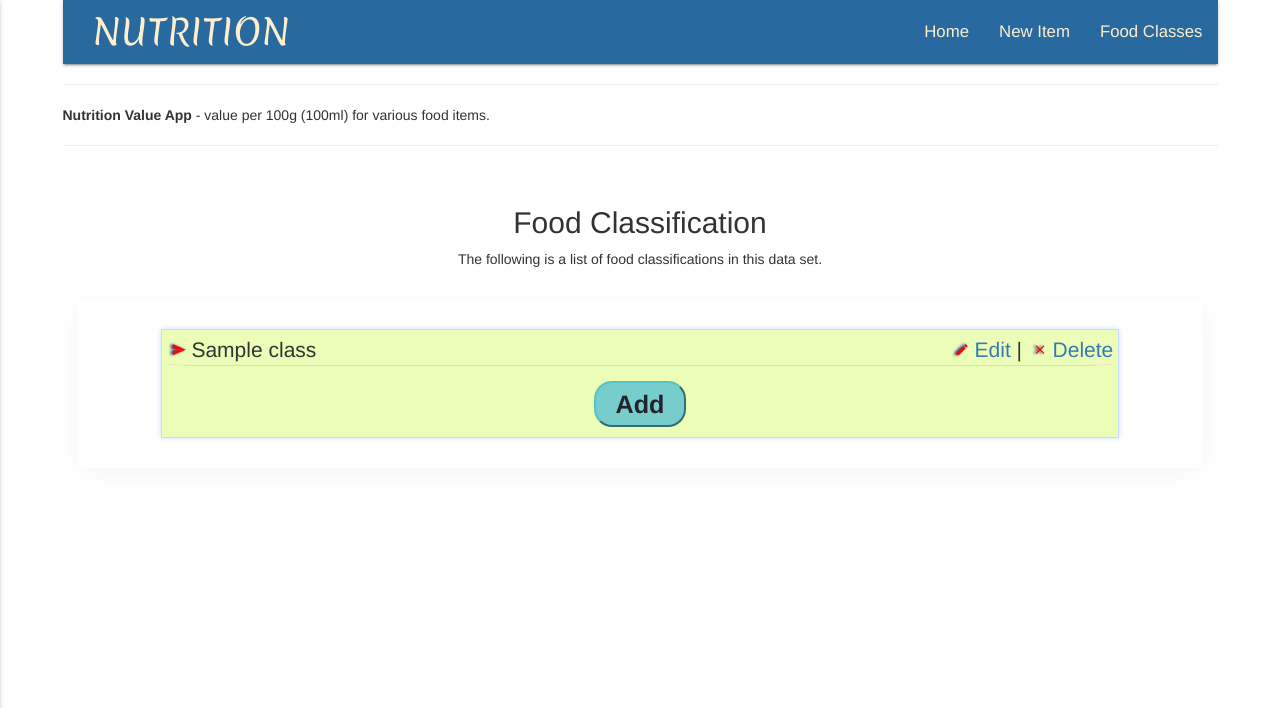
After one commit to abonello/food_nutrition, a Flask app: page /get_classification in a window 1280 px wide. The commit adds this page. Shown: the top 708 px of the page. Run offline with Flask 2, Linux system fonts and the light colour scheme; a database or web service that is not in the repository returns one stand-in record (values such as "Sample title"); some libraries are stand-ins or nearby versions.

Commit message:
classification page

```diff
--- a/run.py
+++ b/run.py
@@ -120,6 +120,16 @@ def insert_food_item():
     foods.insert_one(data)
     return redirect(url_for("get_food_items"))
 
+
+
+
+
+#-------------FOOD CLASSES-----------------------------
+@app.route("/get_classification")
+def get_classification():
+    return render_template("classification.html", classification=mongo.db.classification.find())
+
+
 if __name__ == '__main__':
     # app.run(host=os.getenv('IP'), port=int(os.getenv('PORT', 8080)), debug=True)
     app.run(host=os.getenv('IP'), port=os.getenv('PORT'), debug=True) # Is it because of the different server?
--- a/static/css/style.css
+++ b/static/css/style.css
@@ -152,7 +152,7 @@ a.button-collapse i:hover {
     justify-content: center;
 }
 
-.btnEdit {
+.btnEdit, .btnAdd {
     color: #212529;
     font-size: 1.2em;
     background-color: #7cc;
@@ -262,3 +262,49 @@ a.button-collapse i:hover {
     padding: 3px 10px;
     background-color: #fec;
 }
+
+.classes {
+    position: relative;
+    max-height: 100vh;
+    width: 90%;
+    margin: auto;
+    padding: 5px;
+    border: 1px solid #c9dcff;
+    background-color: #ecfdb7;
+    font-size: 1.5em;
+    box-shadow: 0px 0px 5px #c9dcff;
+}
+
+.classes>ul>li {
+    border-bottom: 1px solid #e8d4d4;
+    border-radius: 30px/3px;
+    font-size: 0.7em;
+}
+
+.classList {
+    color: red;
+    text-shadow: -2px 0px 3px #0b136f;
+    font-size: 0.7em;
+    margin: 0 5px;
+
+}
+
+.delClass {
+    position: absolute;
+    right: 5px;
+}
+
+/* .delClass a {
+    font-size: 0.5em;
+} */
+
+@media screen and (min-width: 600px) {
+    /* .delClass a {
+        font-size: 0.7em;
+    } */
+    .classes>ul>li {
+        border-bottom: 1px solid #e8d4d4;
+        border-radius: 30px/3px;
+        font-size: 1em;
+    }
+}
--- a/templates/base.html
+++ b/templates/base.html
@@ -4,7 +4,7 @@
     <meta charset="UTF-8">
     <meta name="viewport" content="width=device-width, initial-scale=1.0">
     <meta http-equiv="X-UA-Compatible" content="ie=edge">
-    <title>Document</title>
+    <title>Food Nutrition Value</title>
     <link href="https://fonts.googleapis.com/icon?family=Material+Icons" rel="stylesheet">
     <link rel="stylesheet" href="https://cdnjs.cloudflare.com/ajax/libs/materialize/0.100.2/css/materialize.min.css">
     <link rel="stylesheet" type="text/css" href="https://fonts.googleapis.com/css?family=Roboto:300,400,500,700|Roboto+Slab:400,700|Material+Icons" />
@@ -28,14 +28,14 @@
                     <ul id="wide-menu" class="right hide-on-med-and-down">
                         <li><a href="{{ url_for('get_food_items') }}">Home</a></li>
                         <li><a href="{{ url_for('add_food_item') }}">New Item</a></li>
-                        <!-- <li><a href="{#{ url_for('get_categories') }#}">Categories</a></li>
-                        <li><a href="{#{ url_for('add_category') }#}">Add Category</a></li> -->
+                        <li><a href="{{ url_for('get_classification') }}">Food Classes</a></li>
+                        <!-- <li><a href="{#{ url_for('add_category') }#}">Add Category</a></li> -->
                     </ul>
                     <ul class="side-nav" id="mobile-menu">
                         <li><a href="{{ url_for('get_food_items') }}">Home</a></li>
                         <li><a href="{{ url_for('add_food_item') }}">New Item</a></li>
-                        <!-- <li><a href="{#{ url_for('get_categories') }#}">Categories</a></li>
-                        <li><a href="{#{ url_for('add_category') }#}">Add Category</a></li> -->
+                        <li><a href="{{ url_for('get_classification') }}">Food Classes</a></li>
+                        <!-- <li><a href="{#{ url_for('add_category') }#}">Add Category</a></li> -->
                     </ul>
                 </div>
             </nav>
--- /dev/null
+++ b/templates/classification.html
@@ -0,0 +1,119 @@
+{% extends "base.html" %}
+{% block content %}
+
+    <div class="row"> <!-- Heading for Accordion -->
+        <div class="col-md-12">
+            <div class="section-title text-center">
+                <h2>Food Classification</h2>
+                <span></span>
+                <p>The following is a list of food classifications in this data set.</p>
+            </div>
+        </div>
+    </div>
+
+    <div class="row">  <!-- Holds Accordion Panels -->
+        <div class="col-sm-12">
+            <div class="panel-group" id="accordion">
+            <!-- JINJA TEMPLATING START -->
+                <div class="classes">
+                    <ul>
+                        {% for class in classification %}
+                                <li><i class="material-icons prefix classList">send</i>{{ class.class }}
+                                    <span class="delClass">
+                                        <a href="#">
+                                        <i class="material-icons prefix classList">create</i>Edit </a> |
+                                        <a href="#">
+                                        <i class="material-icons prefix classList">clear</i>Delete </a>
+                                    </span>
+                                </li>
+                        {% endfor %}
+                    </ul>
+                    <div class="card-button">
+                        <div class="btnGroup1">
+                            <!-- <button class="btnEdit onclick=""><strong>Edit</strong></button> -->
+                            <button class="btnAdd" onclick=""><strong>Add</strong></button>
+                        </div>
+                    </div>
+                </div>
+
+
+
+
+
+            <!-- JINJA FOR loop to build accordion -->
+            {% for foodItem in food %}
+                <div class="panel panel-primary">
+                    <div class="panel-heading">
+                        <h4 class="panel-title accordion-toggle" data-target="#panel{{ loop.index }}" data-toggle="collapse" data-parent="#accordion">{{ foodItem.name }}
+                                - {{ foodItem.brand }} - {{ foodItem.classification }}
+                            <i class="indicator glyphicon glyphicon-chevron-down  pull-right"></i>
+                        </h4>
+                    </div>
+                    <div id="panel{{ loop.index }}" class="panel-collapse collapse">
+                        <div class="panel-body panel-size">
+                            <div class="flip3D">
+                                <div class="card back slow" id="box{{ loop.index }}_back">
+                                    <h4>More information</h4>
+                                    <p>{{ foodItem.notes }}</p>
+                                    <p>This item was bought from {{ foodItem.shop }}.</p>
+                                    <div class="card-button">
+                                        <div class="btnGroup1">
+                                            <button class="btnEdit onclick=""><strong>Edit</strong></button>
+                                            <button class="btnDelete" onclick=""><strong>Delete</strong></button>
+                                        </div>
+                                        <div class="btnGroup2">
+                                            <button class="btnFlip" onclick="flipBox('box{{ loop.index }}_front', 'box{{ loop.index }}_back')"><strong>Back to Front</strong></button>
+                                        </div>
+                                    </div>
+                                </div>
+                                <div class="card front slow" id="box{{ loop.index }}_front">
+                                    <div class="cardContent">
+                                        <div class="cardItem">
+                                            <h4>Energy:</h4>
+                                            <p>{{ foodItem.energy1 }} / {{ foodItem.energy2 }}</p>
+                                        </div>
+                                        <div class="cardItem">
+                                            <h4>Fats:</h4>
+                                            <p>{{ foodItem.fat }}</p>
+                                        </div>
+                                        <div class="cardItem">
+                                            <h4>Saturate:</h4>
+                                            <p>{{ foodItem.saturated }}</p>
+                                        </div>
+                                        <div class="cardItem">
+                                            <h4>Carbohydrates:</h4>
+                                            <p>{{ foodItem.carbohydrates }}</p>
+                                        </div>
+                                        <div class="cardItem">
+                                            <h4>Sugar:</h4>
+                                            <p>{{ foodItem.sugar }}</p>
+                                        </div>
+                                        <div class="cardItem">
+                                            <h4>Fibre:</h4>
+                                            <p>{{ foodItem.fibre }}</p>
+                                        </div>
+                                        <div class="cardItem">
+                                            <h4>Protein:</h4>
+                                            <p>{{ foodItem.protein }}</p>
+                                        </div>
+                                        <div class="cardItem">
+                                            <h4>Salt:</h4>
+                                            <p>{{ foodItem.salt }}</p>
+                                        </div>
+                                    </div>
+                                    <div class="card-button">
+                                        <div class="btnGroup2">
+                                            <button class="btnFlip" onclick="flipBox('box{{ loop.index }}_front', 'box{{ loop.index }}_back')"><strong>More info and Controls at the Back</strong></button>
+                                        </div>
+                                    </div>
+                                </div>
+                            </div>
+                        </div>
+                    </div>
+                </div>
+            {% endfor %}
+            </div><!-- End accordion panel-group -->
+        </div><!-- End column -->
+    </div><!-- End row -->
+
+{% endblock %}
```
